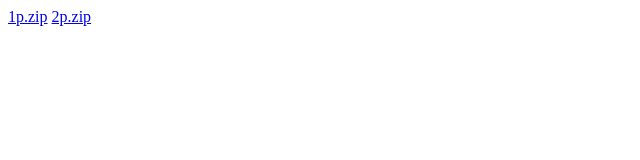
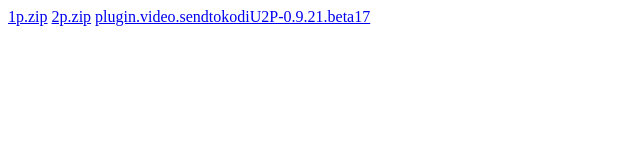
Before and after one commit to PAlridR/repo, a plain HTML site: page index.html in a window 1280 px wide. Shown: the whole page, without its empty margins (0-640 px from the left). Drawn offline with Linux system fonts and the light colour scheme.

Commit message:
Update index.html

```diff
--- a/index.html
+++ b/index.html
@@ -6,5 +6,6 @@
    <body>
 	<a href="1p.zip">1p.zip</a>
 	<a href="2p.zip">2p.zip</a>
+	<a href="plugin.video.sendtokodiU2P-0.9.21.beta17">plugin.video.sendtokodiU2P-0.9.21.beta17</a>
    </body>
 </html>
```
